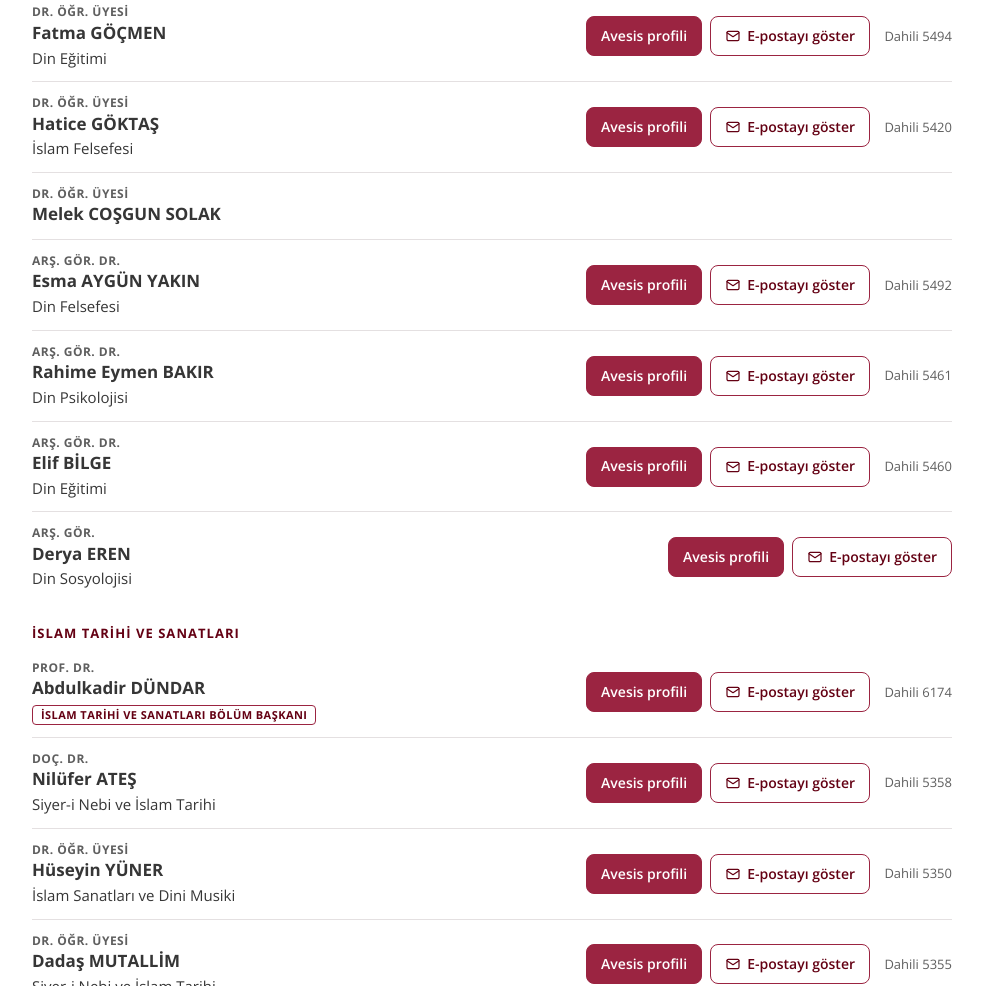
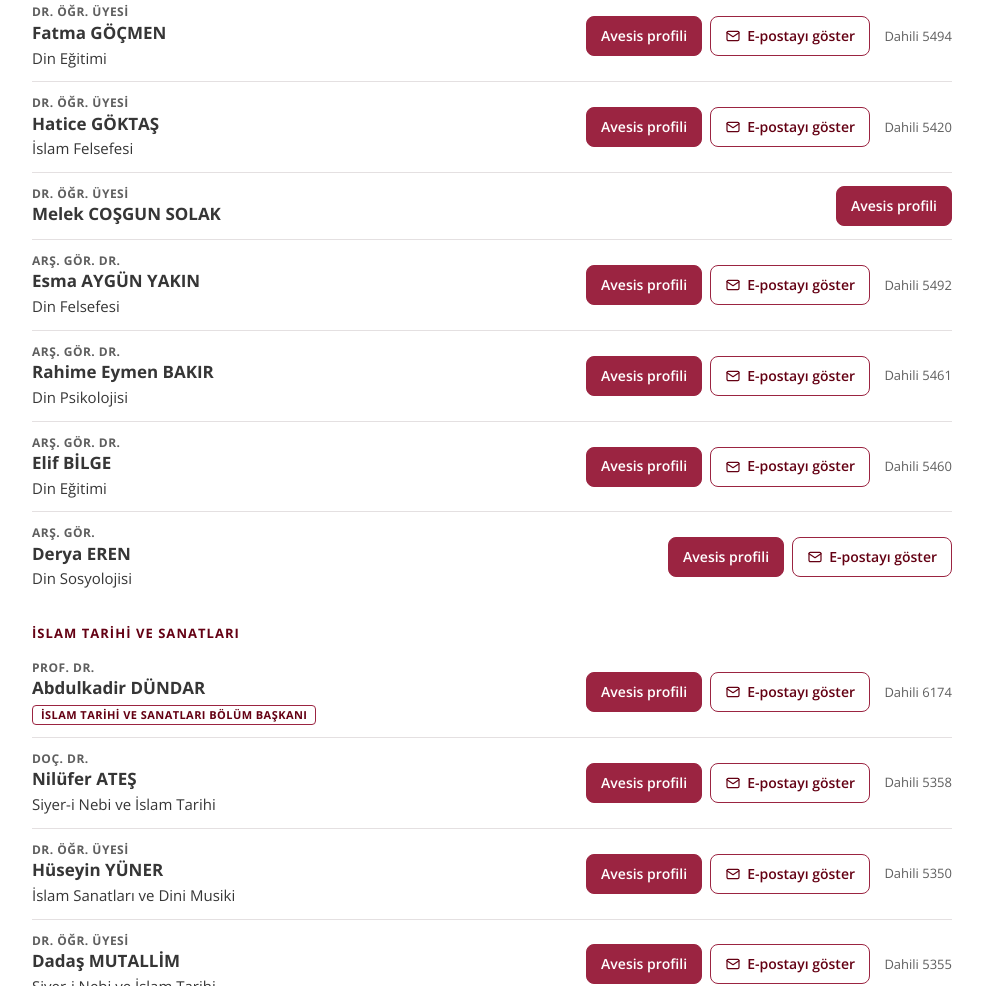
Before and after one commit to ovgeo/yayinlar, a plain HTML site: page Akademik-Kadro.html in a window 1280 px wide. Shown: the part 3465-4451 px from the top of the page, without its empty margins (148-1131 px from the left). Drawn offline with nearby package versions, Linux system fonts and the light colour scheme; no server answers.

Commit message:
Add files via upload

```diff
--- a/Akademik-Kadro.html
+++ b/Akademik-Kadro.html
@@ -276,7 +276,7 @@ function card(p) {
   if (p.a) info.appendChild(el('div', 'a', p.a));
   if (p.roles.length) { const r = el('div', 'roles'); p.roles.forEach(x => r.appendChild(el('span', 'role', x))); info.appendChild(r); }
   const acts = el('div', 'acts');
-  if (p.g[0] !== 'idr' && p.av !== '-' && p.m) {
+  if (p.g[0] !== 'idr' && p.av !== '-' && (p.av || p.m)) {
     const a = el('a', 'btn pri'); a.href = AVESIS + (p.av || p.m); a.target = '_blank'; a.rel = 'noopener';
     a.setAttribute('aria-label', p.n + ' – Avesis profili (yeni sekmede açılır)'); a.textContent = 'Avesis profili'; acts.appendChild(a);
   }
```
